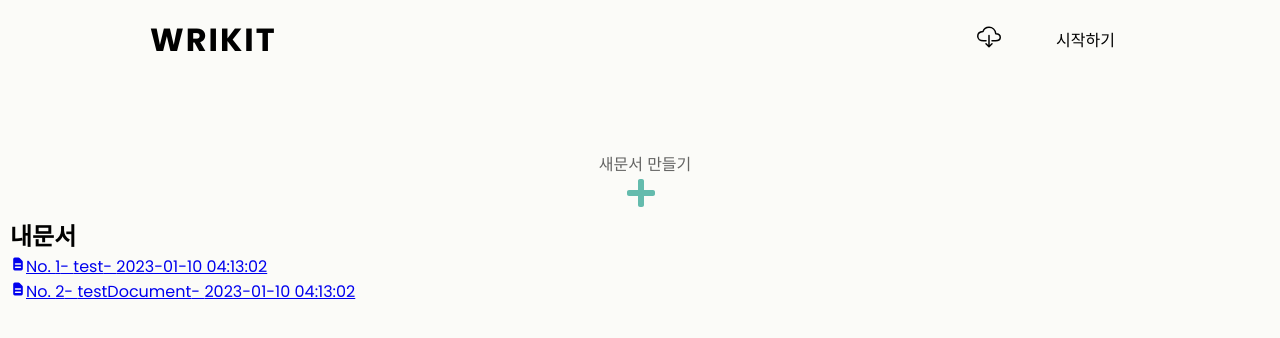
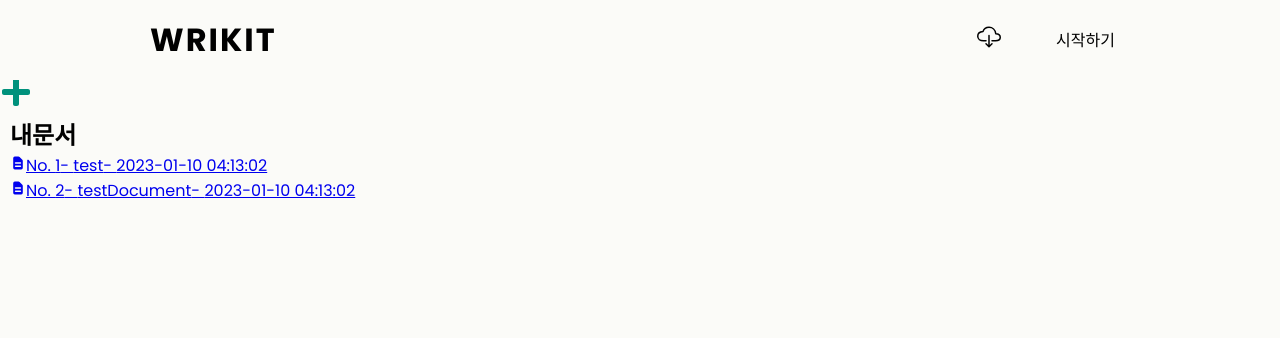
Before and after one commit to wrikit/wrikitFront, a React (Create React App) app: page /document in a window 1280 px wide. Shown: the top 338 px of the page. Built offline with nearby package versions, Linux system fonts and the light colour scheme; no server answers; the HTML template or start-up script is replaced by a standard one.

Commit message:
feat: 새문서연결 추가

```diff
--- a/src/components/DocumentPage/DocumentNew.js
+++ b/src/components/DocumentPage/DocumentNew.js
@@ -6,14 +6,12 @@ import { Link } from "react-router-dom";
 import { FaPlus } from "react-icons/fa";
 import { IconContext } from "react-icons";
 import "../../styles/DocumentNew.scss";
+import { useEffect, useState } from "react";
 const DocumentNew = () => {
   // props
-  // {post: {id: x, title: xxx, body: xxx}}
-  //   console.log(props);
-  // const { document } = props;
-  const onClickHandler = (e) => {
-    // console.log("clicked");
-    axios({
+  const [documentId, setDocumentId] = useState([]);
+  const onClickHandler = async (e) => {
+    await axios({
       method: "POST",
       url: "http://localhost:8000/main/create-document/",
       data: {
@@ -26,18 +24,25 @@ const DocumentNew = () => {
       withCredentials: true,
     })
       .then((res) => {
-        console.log("create-document axios True", res.data);
-
-        // <Link className="DocumentNew" to={"/document/" + document.id}>
-        // </Link>
+        const newObjectData = res.data;
+        console.log("create-document axios True", newObjectData.id);
+        setDocumentId(newObjectData.id);
       })
       .catch(function (err) {
         console.log(err);
       });
   };
-  //   post =>{id: x, title: xxx, body: xxx}
+  useEffect(() => {
+    if (documentId) {
+      // Use template literals to create the Link component's "to" prop
+      // with the updated documentId value.
+      document
+        .getElementById("new-doc-link")
+        .setAttribute("to", `/document/${documentId}`);
+    }
+  }, [documentId]);
   return (
-    <div className="DocumentNew">
+    <Link onClick={onClickHandler} id="new-doc-link" to="#">
       <IconContext.Provider
         value={{
           color: "#00917C",
@@ -45,14 +50,12 @@ const DocumentNew = () => {
           size: "2em",
         }}
       >
-        <p onClick={onClickHandler} className="NewText">
-          새문서 만들기
-        </p>
+        <p className="NewText">새문서 만들기</p>
         <div className="NewBtndiv">
-          <FaPlus onClick={onClickHandler} />
+          <FaPlus />
         </div>
       </IconContext.Provider>
-    </div>
+    </Link>
   );
 };
 
```
